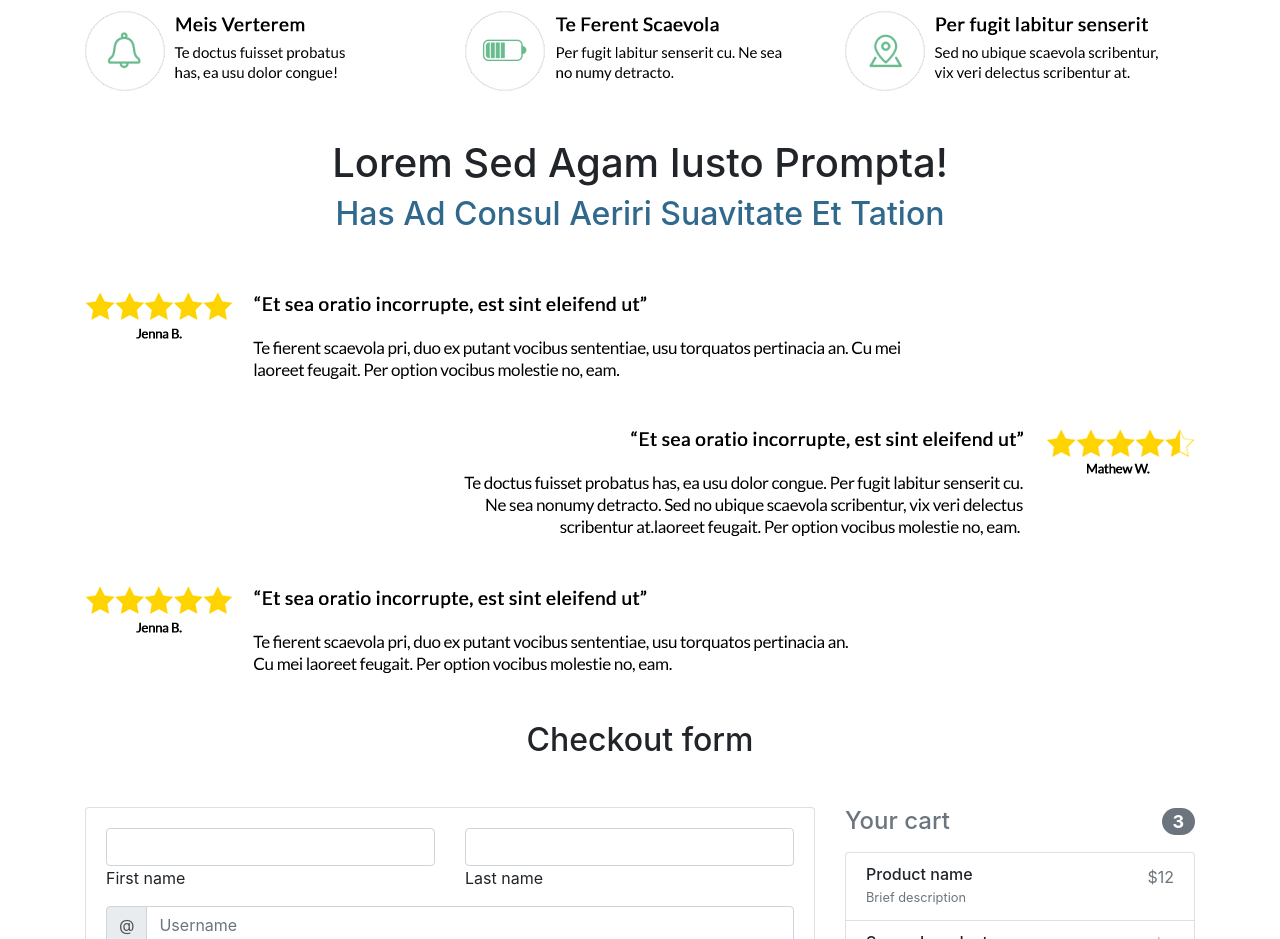
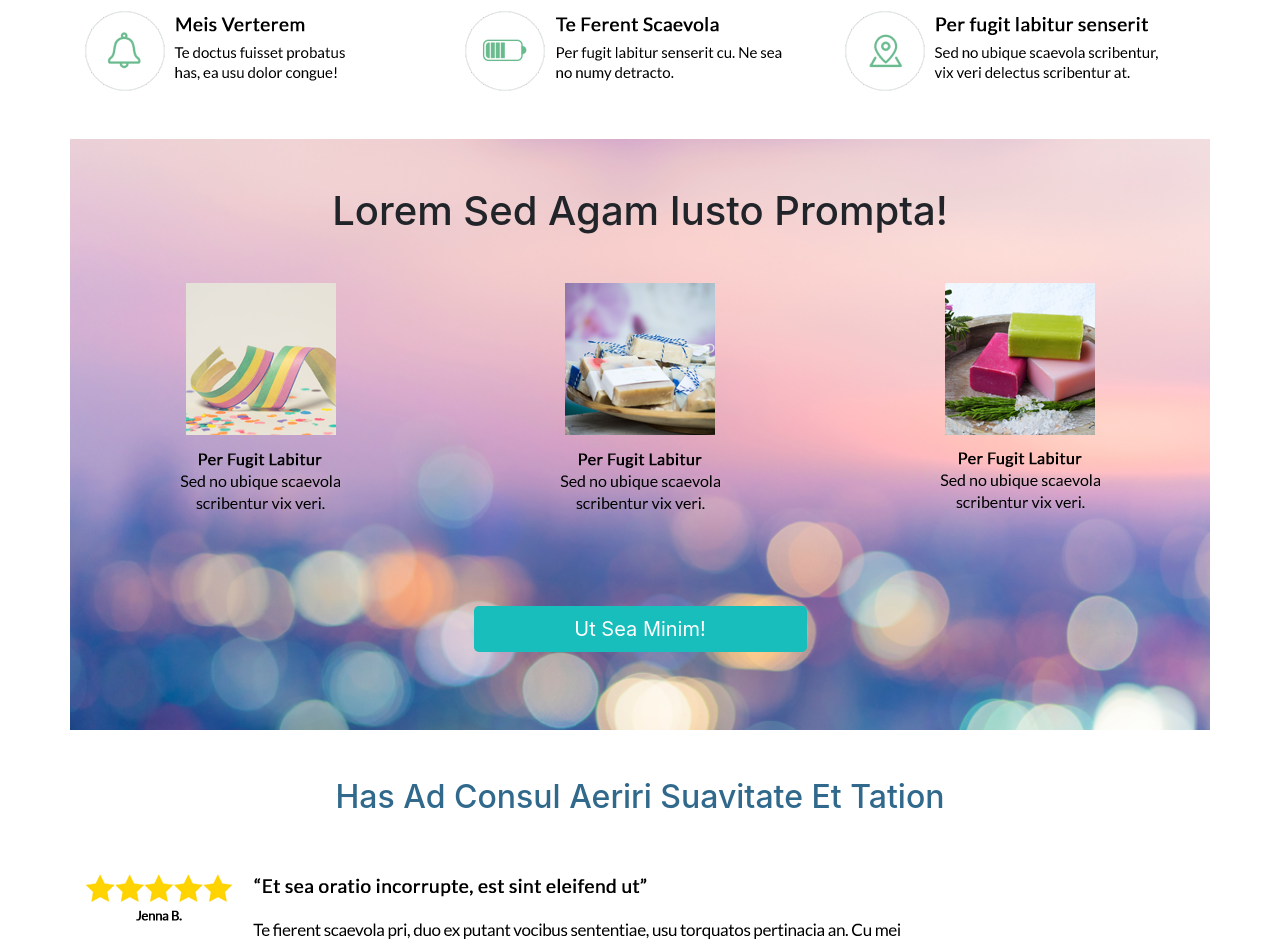
Before and after one commit to Fachastorm/bubblybelle, a plain HTML site: page index.html in a window 1280 px wide. Shown: the part 1740-2679 px from the top of the page. Drawn offline with nearby package versions, Linux system fonts and the light colour scheme; files whose address does not match are found by name.

Commit message:
added cta

```diff
--- a/index.html
+++ b/index.html
@@ -176,10 +176,26 @@
     </div>
 
     <!--CTA-->
-    <div class="container">
+    <div class="container mb-5" id="steps">
+      <div class="row mt-4">
+        <div class="col-12 text-center mt-5">
+          <h1>Lorem Sed Agam Iusto Prompta!</h1>
+        </div>
+      </div>
+      <div class="row mt-4 text-center pb-5">
+        <div class="col-4 mt-3">
+          <img src="./images/steps/step1.png" alt="">
+        </div>
+        <div class="col-4 mt-3">
+          <img src="./images/steps/step2.png" alt="">
+        </div>
+        <div class="col-4 mt-3">
+          <img src="./images/steps/step3.png" alt="">
+        </div>
+      </div>
       <div class="row">
         <div class="col-12 text-center">
-          <h1>Lorem Sed Agam Iusto Prompta!</h1>
+            <button type="button" id="stepsButton" class="btn btn-primary btn-lg mt-5">Ut Sea Minim!</button>
         </div>
       </div>
     </div>
--- a/style.css
+++ b/style.css
@@ -103,3 +103,16 @@ ul {
 #testTitle{
   color: #30698c;
 }
+
+#steps{
+  background-image: url(./images/steps/stepbg.png);
+  background-size: cover;
+  background-repeat: no-repeat;
+}
+
+#stepsButton{
+  background-color: #17bebb;
+  border: none;
+  width: 30%;
+  margin-bottom: 7%;
+}
```
Also changed, not shown: images/steps/step1.png (added), images/steps/step2.png (added), images/steps/step3.png (added), images/steps/stepbg.png (added).
